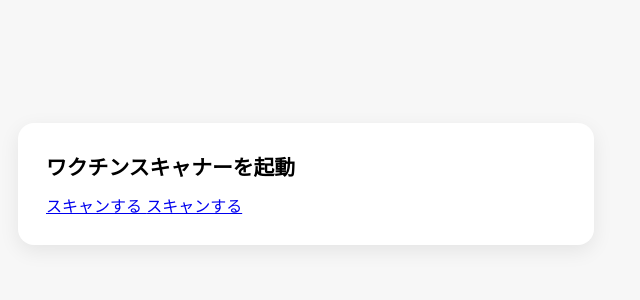
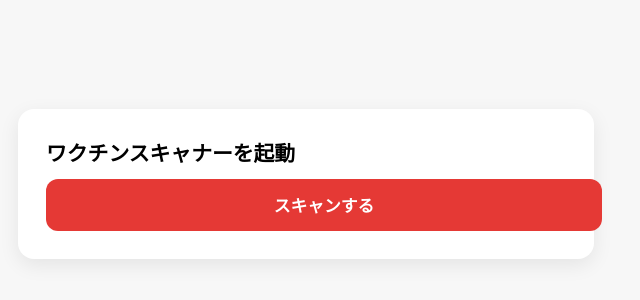
Before and after one commit to m-nishijima-mi-labo/vaccination-scanner-launch, a plain HTML site: page index.html in a window 1280 px wide. Shown: the part 240-540 px from the top of the page, without its empty margins (334-974 px from the left). Drawn offline with Linux system fonts and the light colour scheme.

Commit message:
Update index.html

```diff
--- a/index.html
+++ b/index.html
@@ -71,13 +71,8 @@
 <body>
   <main class="card">
     <h1>ワクチンスキャナーを起動</h1>
-    <!-- a要素に直接hrefを置くと、ユーザー操作で確実に遷移できます -->
-    <a href="intent://launch#Intent;scheme=milabo.mila_e.vaccination.scanner;package=milabo.mila_e.vaccination.scanner;end">
-  スキャンする
-</a>
-        <a href="milabo.mila_e.vaccination.scanner://launch">
-  スキャンする
-</a>
+    <a href="intent://launch#Intent;scheme=milabo.mila_e.vaccination.scanner;package=milabo.mila_e.vaccination.scanner;end"
+   class="btn" id="launchLink">スキャンする</a>
   </main>
 
   <script>
```
